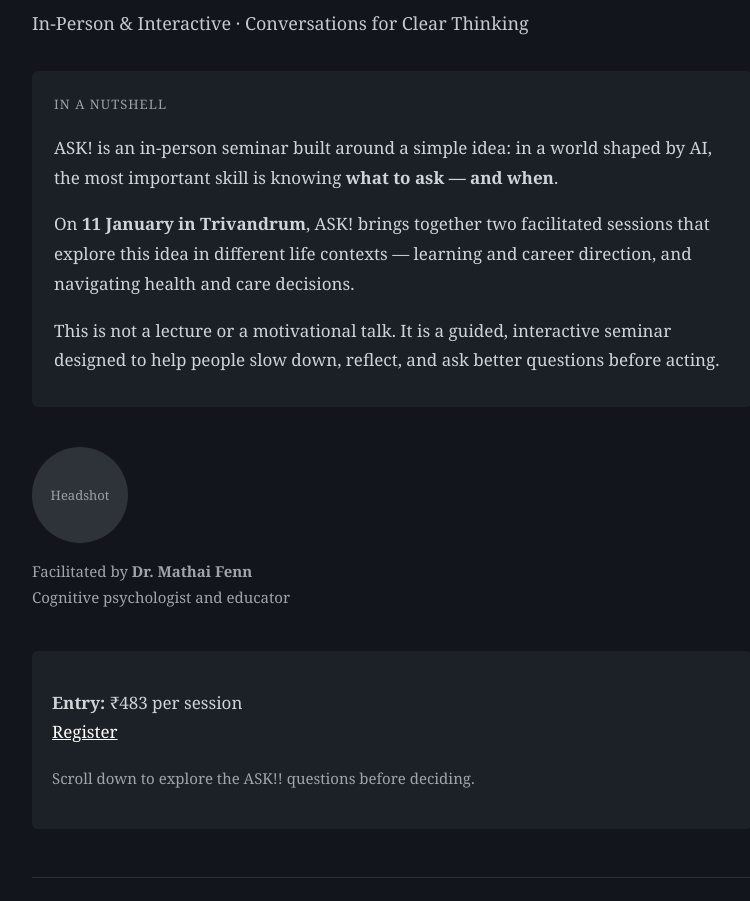
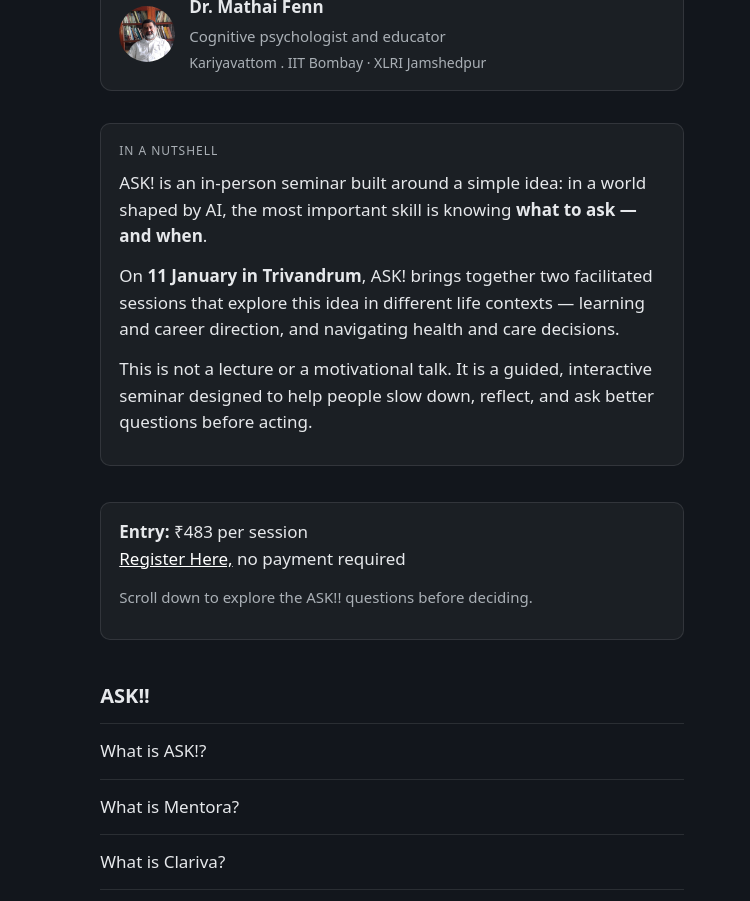
Before and after one commit to mathaifenn/askseminar, a plain HTML site: page index.html in a window 1280 px wide. Shown: the part 157-1058 px from the top of the page, without its empty margins (248-998 px from the left). Drawn offline with Linux system fonts and the light colour scheme.

Commit message:
Add headshot and improve author block layout

```diff
--- a/index.html
+++ b/index.html
@@ -6,103 +6,128 @@
 <meta name="viewport" content="width=device-width, initial-scale=1.0">
 
 <style>
+:root {
+  --bg-main: #12161c;
+  --bg-card: rgba(255,255,255,0.04);
+  --border-soft: rgba(255,255,255,0.1);
+  --text-main: #e6e8eb;
+  --text-muted: #aab0b6;
+}
+
+/* Base typography */
 body {
   margin: 0;
-        font-family: Georgia, "Times New Roman", serif;
-        background-color: #12161c;
-        color: #d0d4d8;
-        line-height: 1.75;
+  background: var(--bg-main);
+  color: var(--text-main);
+  font-family: system-ui, -apple-system, BlinkMacSystemFont, "Segoe UI",
+               Roboto, Ubuntu, Cantarell, "Helvetica Neue", Arial, sans-serif;
+  font-size: 17px;
+  line-height: 1.55;
 }
 
+/* Reading container */
 .page {
-        max-width: 720px;
+  max-width: 60ch;
   margin: 0 auto;
-        padding: 32px 20px 80px;
+  padding: 28px 20px 56px;
 }
 
+/* Headings */
 h1 {
-        font-size: 34px;
-        font-weight: normal;
-        color: #f0f3f6;
-        margin-bottom: 6px;
+  font-size: 28px;
+  font-weight: 600;
+  margin: 0 0 12px;
 }
 
 h2 {
-        font-size: 18px;
-        font-weight: normal;
-        color: #c5c9cd;
-        margin-bottom: 24px;
+  font-size: 20px;
+  font-weight: 500;
+  margin: 0 0 20px;
+  color: var(--text-muted);
 }
 
 h3 {
   font-size: 20px;
-        font-weight: normal;
-        color: #e5e8eb;
-        margin-top: 56px;
-        margin-bottom: 16px;
+  font-weight: 600;
+  margin: 40px 0 12px;
 }
 
+/* Paragraphs */
 p {
-        font-size: 17px;
-        margin-bottom: 18px;
+  margin: 0 0 14px;
 }
 
+/* Muted text */
 .muted {
-        color: #a0a5aa;
+  color: var(--text-muted);
   font-size: 15px;
 }
 
-    .divider {
-        height: 1px;
-        width: 100%;
-        background-color: #2a2f35;
-        margin: 48px 0;
+/* Author card */
+.author-card {
+  display: flex;
+  align-items: center;
+  gap: 14px;
+  padding: 16px 18px;
+  background: var(--bg-card);
+  border: 1px solid var(--border-soft);
+  border-radius: 12px;
+  margin: 20px 0 32px;
 }
 
-    /* NUTSHELL */
+.author-card img {
+  width: 56px;
+  height: 56px;
+  border-radius: 50%;
+  object-fit: cover;
+  flex-shrink: 0;
+}
+
+.author-info {
+  display: flex;
+  flex-direction: column;
+  gap: 4px;
+}
+
+.author-name {
+  font-size: 17px;
+  font-weight: 600;
+}
+
+.author-role {
+  font-size: 15px;
+  color: var(--text-muted);
+}
+
+.author-cred {
+  font-size: 14px;
+  color: var(--text-muted);
+}
+
+/* Nutshell */
 .nutshell {
-        background-color: #1b2026;
-        padding: 22px 22px 18px;
-        border-radius: 6px;
-        margin: 32px 0 40px;
+  background: var(--bg-card);
+  border: 1px solid var(--border-soft);
+  border-radius: 10px;
+  padding: 18px 18px 16px;
+  margin: 0 0 36px;
 }
 
 .nutshell-label {
-        font-size: 13px;
+  font-size: 12px;
   letter-spacing: 0.08em;
   text-transform: uppercase;
-        color: #9aa0a6;
+  color: var(--text-muted);
   margin-bottom: 10px;
-    }
-
-    .nutshell p {
-        margin-bottom: 14px;
-    }
-
-    /* Author */
-    .author {
-        margin: 40px 0;
-    }
-
-    .headshot {
-        width: 96px;
-        height: 96px;
-        border-radius: 50%;
-        background-color: #2e3339;
-        display: flex;
-        align-items: center;
-        justify-content: center;
-        color: #9aa0a6;
-        font-size: 13px;
-        margin-bottom: 12px;
 }
 
 /* CTA */
 .cta {
-        margin: 36px 0;
-        padding: 20px;
-        background-color: #1c2127;
-        border-radius: 6px;
+  background: var(--bg-card);
+  border: 1px solid var(--border-soft);
+  border-radius: 10px;
+  padding: 16px 18px;
+  margin: 28px 0 36px;
 }
 
 .cta a {
@@ -112,14 +137,14 @@
 
 /* ASK accordion */
 details {
-        border-top: 1px solid #2a2f35;
-        padding: 18px 0;
+  border-top: 1px solid var(--border-soft);
+  padding: 14px 0;
 }
 
 summary {
   cursor: pointer;
-        font-size: 18px;
-        color: #e5e8eb;
+  font-size: 17px;
+  font-weight: 500;
   list-style: none;
 }
 
@@ -128,12 +153,7 @@
 }
 
 details p {
-        margin-top: 14px;
-    }
-
-    @media (min-width: 900px) {
-        h1 { font-size: 42px; }
-        .page { padding-top: 48px; }
+  margin-top: 10px;
 }
 </style>
 </head>
@@ -142,9 +162,18 @@
 
 <div class="page">
 
-    <!-- TITLE -->
   <h1>ASK! Seminar</h1>
   <h2>In-Person & Interactive · Conversations for Clear Thinking</h2>
+
+  <!-- AUTHOR -->
+  <div class="author-card">
+    <img src="images/mbflib.jpg" alt="Dr. Mathai Fenn">
+    <div class="author-info">
+      <div class="author-name">Dr. Mathai Fenn</div>
+      <div class="author-role">Cognitive psychologist and educator</div>
+      <div class="author-cred">Kariyavattom . IIT Bombay · XLRI Jamshedpur </div>
+    </div>
+  </div>
 
   <!-- NUTSHELL -->
   <div class="nutshell">
@@ -170,27 +199,14 @@
     </p>
   </div>
 
-    <!-- AUTHOR -->
-    <div class="author">
-        <div class="headshot">Headshot</div>
-        <p class="muted">
-            Facilitated by <strong>Dr. Mathai Fenn</strong><br>
-            Cognitive psychologist and educator
-        </p>
-    </div>
-
   <!-- CTA -->
   <div class="cta">
-        <p>
-            <strong>Entry:</strong> ₹483 per session<br>
-            <a href="#">Register</a>
-        </p>
+    <p><strong>Entry:</strong> ₹483 per session<br>
+    <a href="https://forms.gle/RPknpsgSVbJ1XPCF6">Register Here,</a> no payment required</p>
     <p class="muted">
       Scroll down to explore the ASK!! questions before deciding.
     </p>
   </div>
-
-    <div class="divider"></div>
 
   <!-- ASK SECTION -->
   <h3>ASK!!</h3>
@@ -231,9 +247,8 @@
   <details>
     <summary>Who is Mathai Fenn?</summary>
     <p>
-            Cognitive psychologist with formative years at Kariavattom,
-            advanced training at IIT Bombay, and organisational exposure
-            through XLRI, Jamshedpur.
+      Cognitive psychologist with formative years at Kariyavattom,
+      PhD from IIT Bombay, and ten years teaching XLRI, Jamshedpur.
     </p>
   </details>
 
```
Also changed, not shown: images/mbflib.jpg (added). Lines whose indentation alone changed are shown as unchanged.
